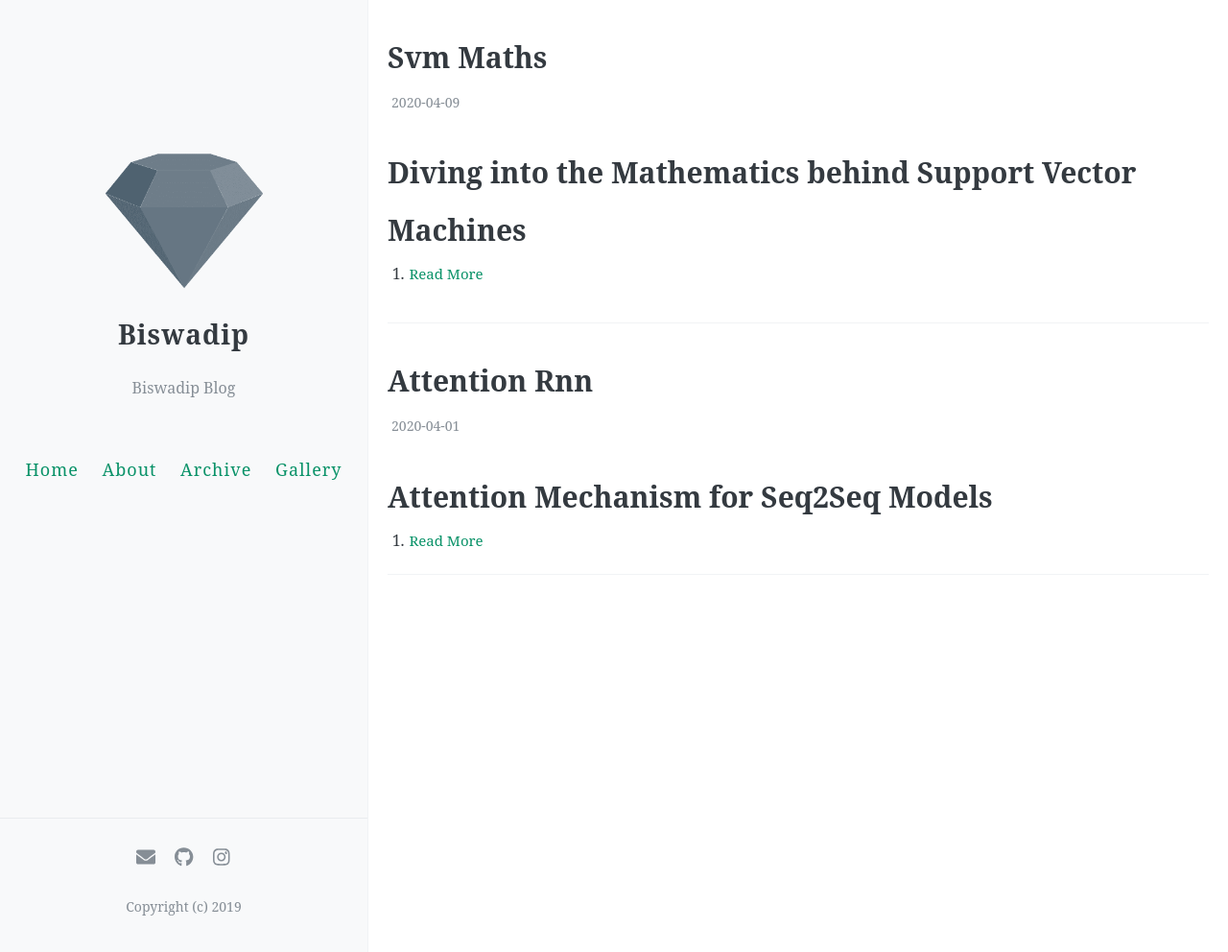
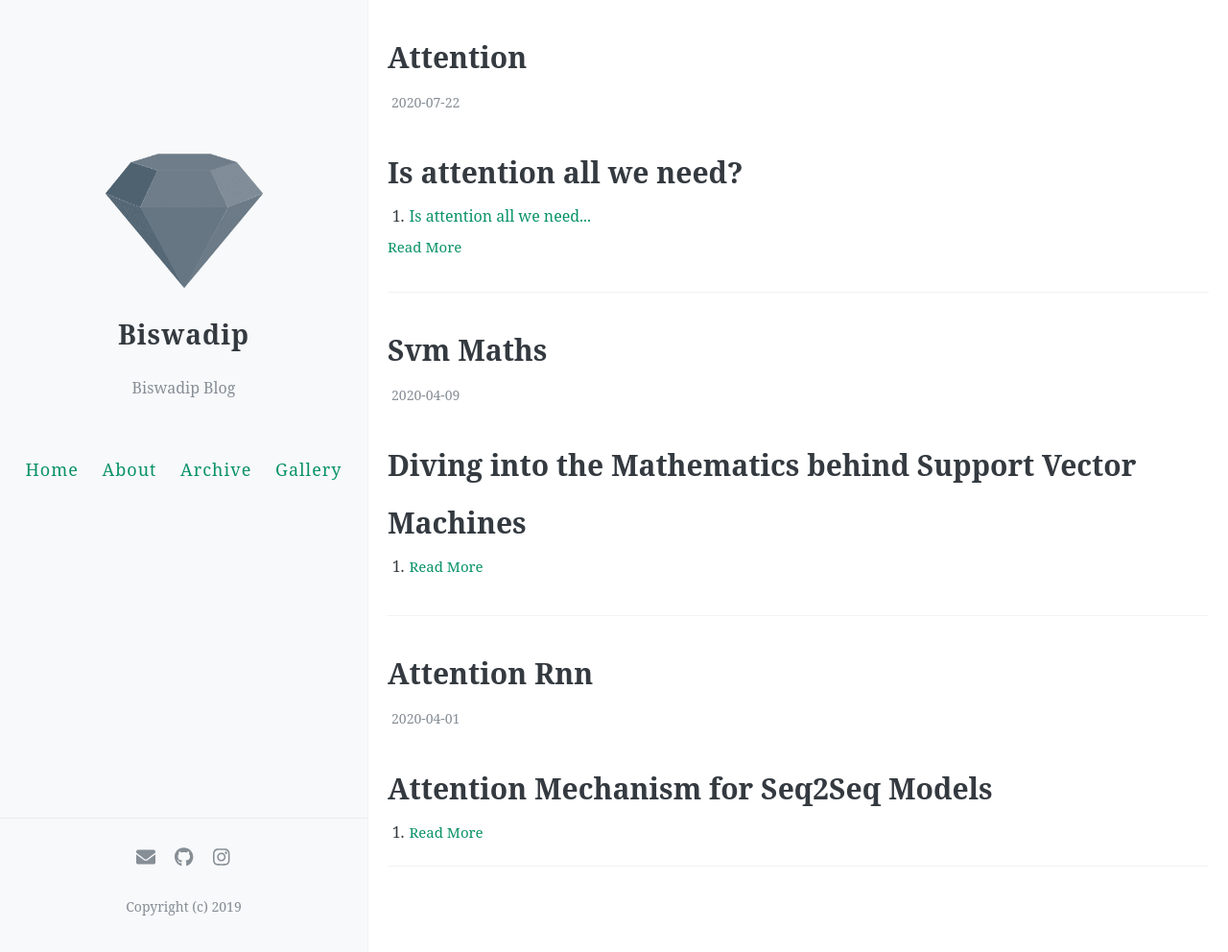
Before and after one commit to mandalbiswadip/mandalbiswadip.github.io, a Jekyll site: the page built from index.html, in a window 1280 px wide and 992 px high. Shown: the whole window at 96% size. Built offline with Jekyll 4.4.1, drawn with Linux system fonts in a browser that asks for light colours; the list of posts is cut into pages by our own code; comment, search, counter and statistics services are not loaded; part of the change alters nothing that is shown.

```diff
--- a/_config.yml
+++ b/_config.yml
@@ -72,7 +72,7 @@ gitalk:
   owner:
 
 # Enter the Google Analytics web tracking code
-google_analytics:
+google_analytics: true
 
 
 #
--- a/_includes/analytics.html
+++ b/_includes/analytics.html
@@ -1,16 +1,14 @@
 {% if site.google_analytics %}
 	<!-- Google Analytics -->
-	<script>
-		(function(i,s,o,g,r,a,m){i['GoogleAnalyticsObject']=r;i[r]=i[r]||function(){
-		(i[r].q=i[r].q||[]).push(arguments)},i[r].l=1*new Date();a=s.createElement(o),
-		m=s.getElementsByTagName(o)[0];a.async=1;a.src=g;m.parentNode.insertBefore(a,m)
-		})(window,document,'script','//www.google-analytics.com/analytics.js','ga');
+<!-- Global site tag (gtag.js) - Google Analytics -->
+<script async src="https://www.googletagmanager.com/gtag/js?id=UA-173523693-1"></script>
+<script>
+  window.dataLayer = window.dataLayer || [];
+  function gtag(){dataLayer.push(arguments);}
+  gtag('js', new Date());
 
-		ga('create', '{{ site.google_analytics }}', 'auto');
-		ga('send', 'pageview', {
-		  'page': '{{ site.baseurl }}{{ page.url }}',
-		  'title': '{{ page.title | replace: "'", "\\'" }}'
-		});
-	</script>
+  gtag('config', 'UA-173523693-1');
+</script>
+
 	<!-- End Google Analytics -->
 {% endif %}
--- /dev/null
+++ b/_posts/2020-07-22-attention.md
@@ -0,0 +1,97 @@
+# Is attention all we need?
+1. TOC
+{:toc}
+
+<!--
+
+1. Transformers - Why and How
+2. Self attention
+3. Purpose:
+    * encoder decoder both?
+    * contextual encoding
+4. Explain encoder block
+    * Multi head self-attention
+    * skip connection add and normalize(why skip connection)
+    * feed forward neural network
+    * Coding in numpy or other APIs -->
+
+
+More visuals
+
+#### Transfer Learning and Why it's relevent here.
+
+## Transformers - Why and How
+
+
+RNNs or LSTMs have been successful in encoding sequences specially for NLP tasks. But such architectures tries to encode the whole sequence into a fixed length vector which can be bottleneck for the decoding task. Attention along with RNNs tries to tackle this problem by enabling flow of information from all the encoder hidden states directly to the decoder steps. Though this approach works well, it still suffers from sequential computation which can't be parallalized. The transformer model solved exactly that using a self-attention strategy.
+
+
+## Self-Attention
+
+Let\'s first understand how an RNN computes representations for different positions in a sequence. To calculate the representation of the sequence at position $i$, it needs to consume all the previous inputs. In this case, relating two long-range dependencies may not be feasible, since the initial sequence elements will go through a lot of transformations to arrive at the current position. It has to do a lot of sequential operations, which is not parallelizable.
+
+Self attention does this in a way where learning two long-range dependencies is a constant-order operation and is parallelizable.
+
+> "Self-attention, sometimes called intra-attention is an attention mechanism relating different positions
+of a single sequence in order to compute a representation of the sequence."
+
+
+Self attention works the same was as the normal attention mechanism except that here query, keys and values are all from the same layer.
+
+
+## Encoder block of Transformer
+
+{:.center}
+![Encoder block](/images/transformer_encoder.png)
+*Fig. 1: Consider the encoder block of the transformer highlighted in blue.*
+
+The highlighted blue part is a transformers block. There are two main components to it
+* The Multi-head attention(which consist of self-attention)
+* A Feed Forward Neural Network
+
+## Attention
+Multi-Head Attention is one of the most crucial part of the transformer architecture. Multi Head attention is similar to the dot product attention with inclusion of a scaling factor.
+
+{:.center}
+![Encoder block](/images/multi-head-attention.png)
+*Fig. 2: Scaled dot-product attention(left) and Multi-Head Attention(right)*
+
+
+### Linear Projection
+Instead of taking the raw input as Key and Query, a linear projection of the input is taken to obtain Key and Query(Different weights are used to take the linear projection). **WHY????**. Another different projection is used to obtain a Value vector.
+
+### Self-Attention
+The Scaled dot-product attention entails taking dot product between Q, the query and K, the key. The output of the dot-product is further scaled by $ \frac{1}{\sqrt{d_{k}}} $
+
+### Multi-Head Attention
+The scaled dot-product attention layer is repeated multiple times in parallel. The output of those Attention Heads are concatenated and further projected to $d_{model}$ using a fully connected layer to maintain the dimension throughout.
+
+### Dimensions
+
+
+## The Feed-Forward Layer
+
+This is the second part of the transformer architecture. The particular architecture published in the paper has two fully-connected layers with a ReLU activation in between.
+
+{:.center}
+![Encoder block](/images/transformer_fnn.png)
+
+Note that same weights are used for each position in the sequence for the feed forward network.
+
+
+### Intuition behind the dot-product attention layer:
+
+We have the query and key matrix (obtained from the linear projection of input embeddings). Both Query Q and Key K has dimension of $sequence\ length \times d_{k} $. Their dot product results in a matrix of $ sequence\ length \times sequence\ length $. This Matrix can be thought of a similarity(as we are taking a dot product) matrix where the $(i, j)$ element of the matrix represents the similarity or level of interaction between the $ith$ and $jth$ element in the sequence. Finally we are taking a softmax to get normalized weights. The output of the softmax provides with weights for getting the weighted average. Let\'s demonstrate for the first element of the output sequence.
+
+### Why \'Multi\'-Head Attention
+
+The Transformer architecture deploys multiple scaled dot product attention in parallel. This allows the architecture to focus on different information/pattern in different heads.
+
+
+
+
+
+##### Transformer Applications
+
+
+#### Transfer Learning
```
